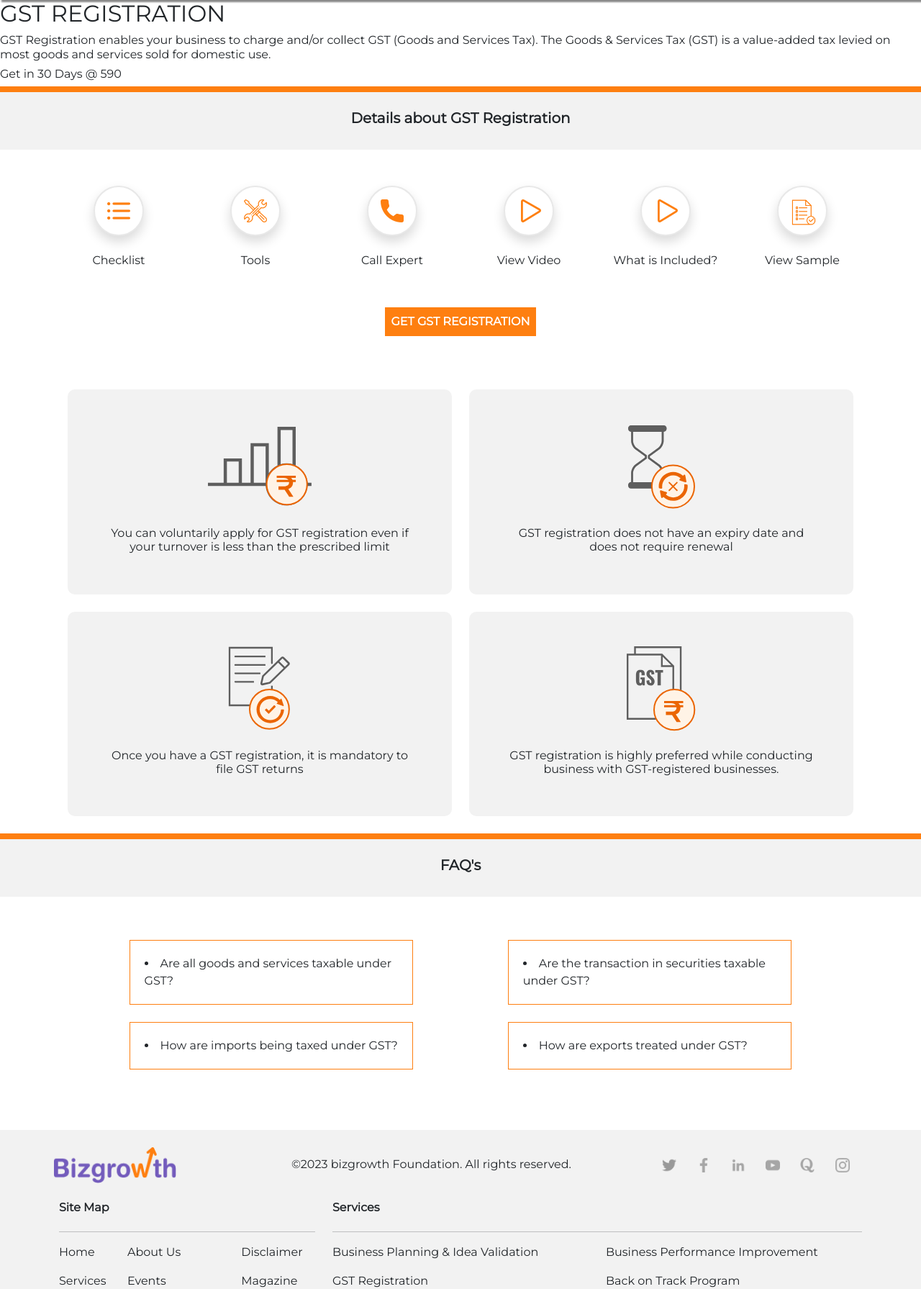
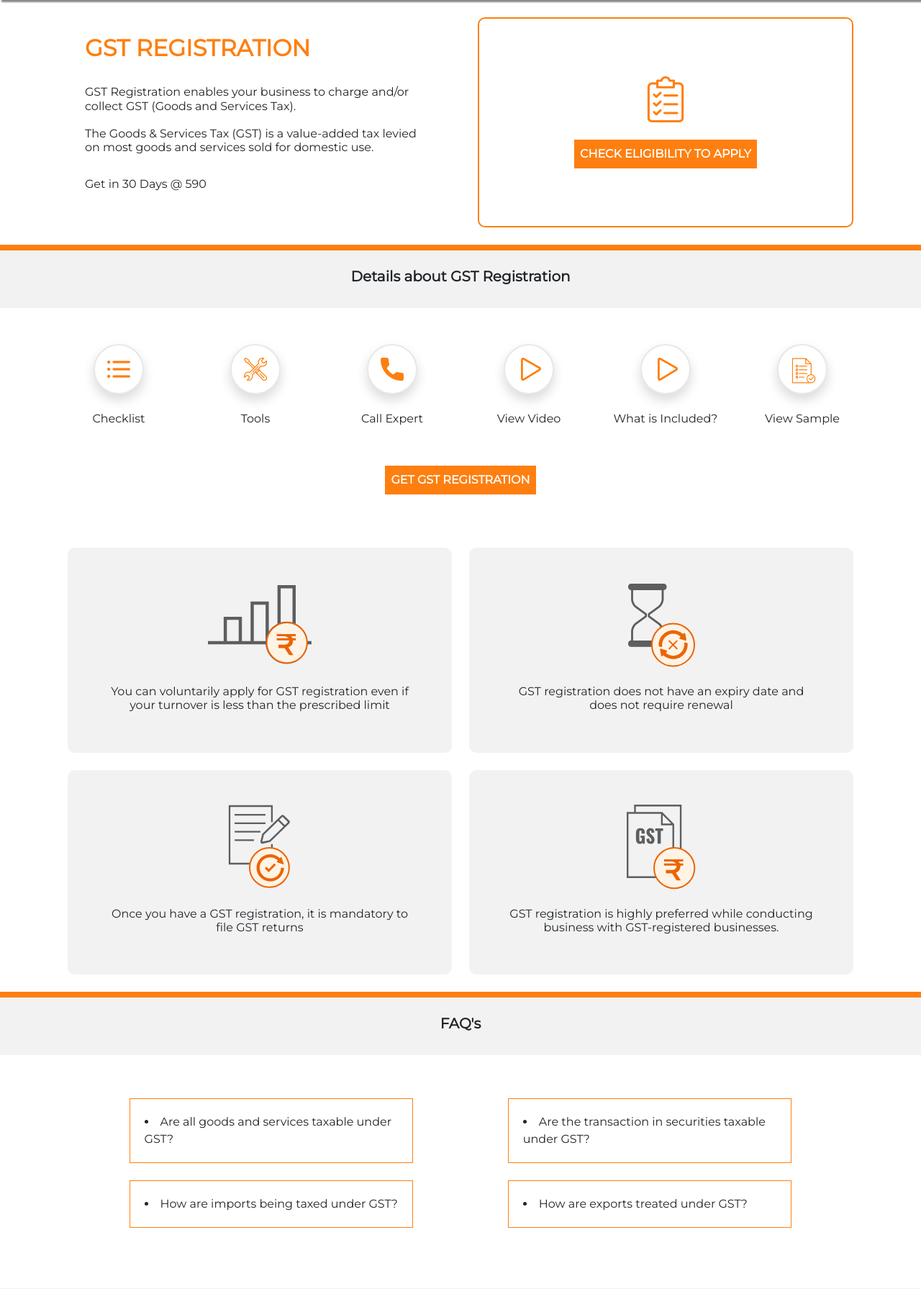
Before and after one commit to falgunidable/bizgrowth-project, a PHP site: page /gst_register in a window 1280 px wide; the page is wider, and only the part inside the window is pictured. Shown: the part 358-2149 px from the top of that part at 72% size. Run offline with PHP 8.4, Linux system fonts and the light colour scheme; grey boxes are pictures that could not be loaded.

Commit message:
changes to css of gst pae

```diff
--- a/gst_register.php
+++ b/gst_register.php
@@ -18,12 +18,24 @@ include('Navbar/nav.php');
         border: 2px solid #E8E8E8
       }
 </style>
-<div>
-    <h2>GST REGISTRATION</h2>
-    <h6>GST Registration enables your business to charge and/or collect GST (Goods and Services Tax).
-        The Goods & Services Tax (GST) is a value-added tax levied on most goods and services sold for domestic use.
-    </h6>
-    <h6>Get in 30 Days @  590</h6>
+<div style="">
+  <div class="container">
+    <div class="row">
+      <div class="col-6 p-5">
+        <h2 style="color:#fe7f10"><b>GST REGISTRATION</b></h2><br/>
+        <h6>GST Registration enables your business to charge and/or collect GST (Goods and Services Tax).<br/><br/>
+          The Goods & Services Tax (GST) is a value-added tax levied on most goods and services sold for domestic use.
+        </h6><br/>
+        <h6>Get in 30 Days @  590</h6>
+      </div>
+      <div class="col-6 p-4">
+        <div style="text-align:center;border:2px solid #fe7f10;border-radius:10px;padding:80px">
+          <img src="./images/clipboard.png" /><br/><br/>
+          <button class="p-2 border-0" style="background-color:#fe7f10;color:white"><b>CHECK ELIGIBILITY TO APPLY</b></button>
+        </div>
+      </div>
+    </div>
+  </div>
 </div>
 <div class="p-1" style="background-color:#fe7f10"></div>
 <div class="p-4" style="background-color:#f2f2f2;text-align:center">
```
Also changed, not shown: images/clipboard.png (added).
